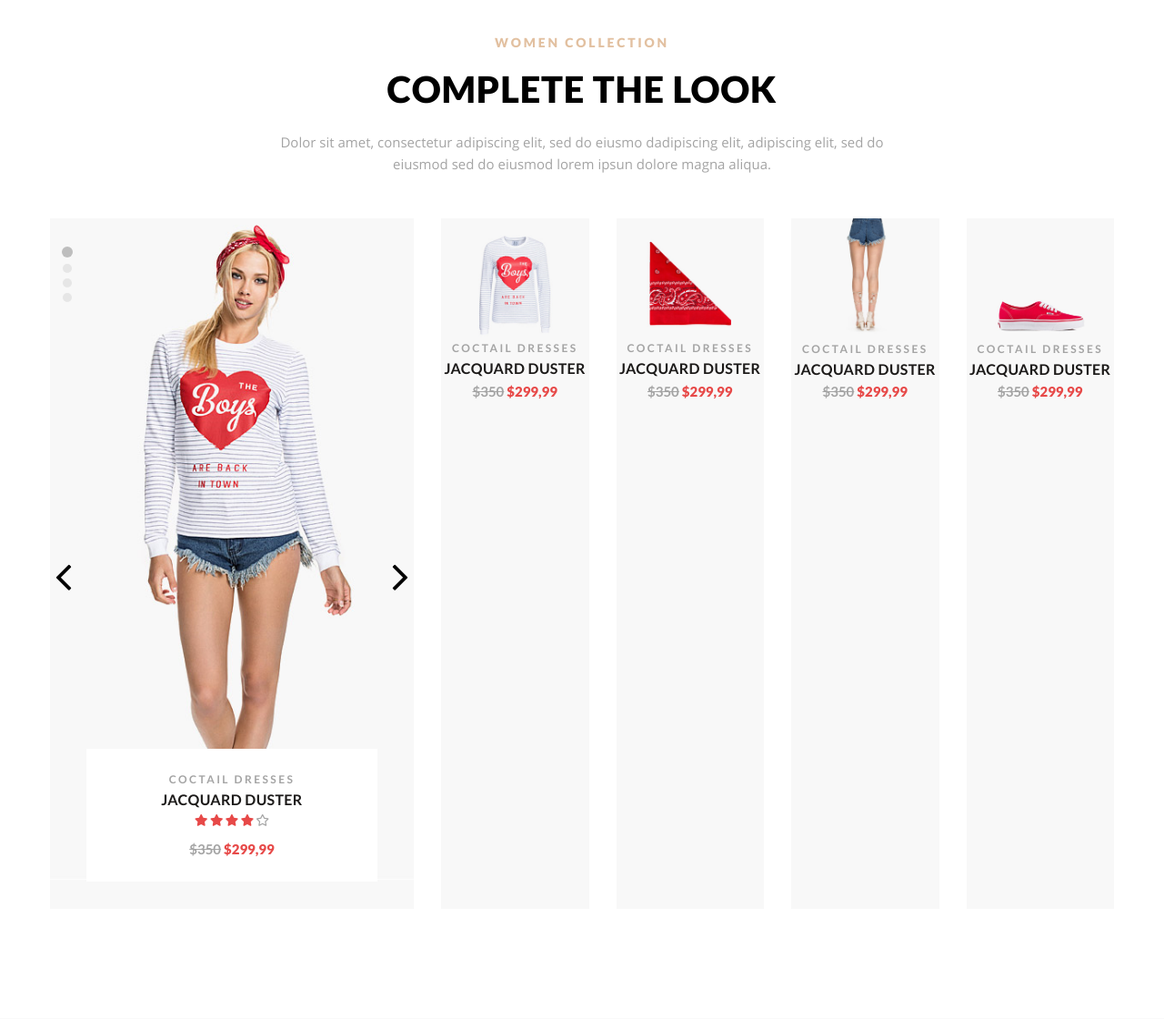
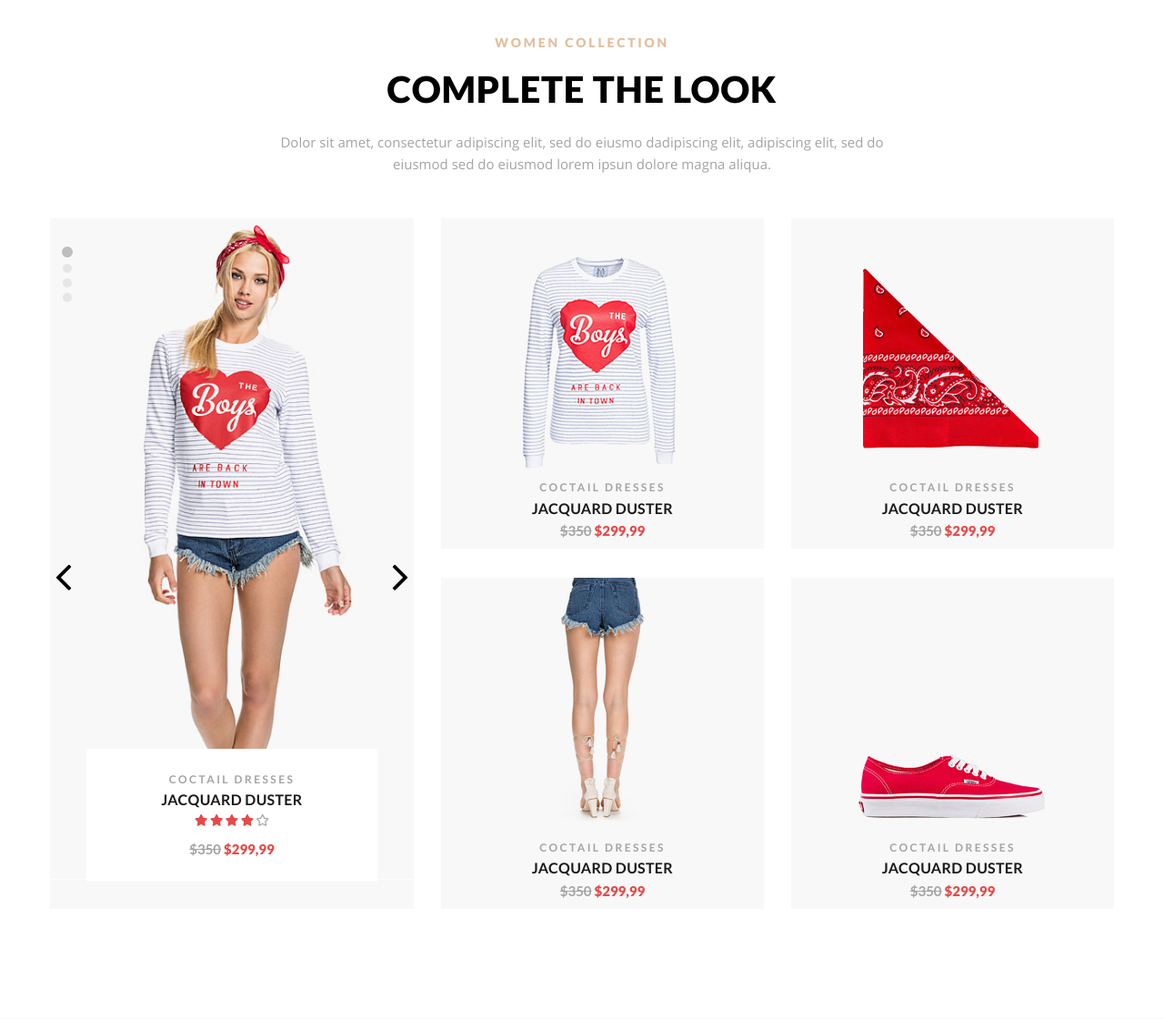
Before and after one commit to Bibliaricus/Ustore, a PHP site: page / in a window 1280 px wide. Shown: the part 3679-4799 px from the top of the page at 91% size. Run offline with PHP 8.4, Linux system fonts and the light colour scheme; some web fonts are replaced.

Commit message:
Fix col's of complete look of products

```diff
--- a/index.php
+++ b/index.php
@@ -974,7 +974,7 @@
         </div>
       </div>
       <div class="complete-look__products col-12 col-md-7 col-lg-8 row">
-        <div class="complete-look__prod-item product__item col-6 col-md-3">
+        <div class="complete-look__prod-item product__item col-6">
           <div class="top-interes__images product__image-container">
             <a href="#"><img src="img/complate_look-1n.jpg" alt="Image of product in top interesting section"></a>
             <div class="hover-buttons__list">
@@ -992,7 +992,7 @@
             </div>
           </div>
         </div>
-        <div class="complete-look__prod-item product__item col-6 col-md-3">
+        <div class="complete-look__prod-item product__item col-6">
           <div class="top-interes__images product__image-container">
             <a href="#"><img src="img/complate_look-2n.jpg" alt="Image of product in top interesting section"></a>
             <div class="hover-buttons__list">
@@ -1010,7 +1010,7 @@
             </div>
           </div>
         </div>
-        <div class="complete-look__prod-item product__item col-6 col-md-3">
+        <div class="complete-look__prod-item product__item col-6">
           <div class="top-interes__images product__image-container">
             <a href="#"><img src="img/complate_look-3n.jpg" alt="Image of product in top interesting section"></a>
             <div class="hover-buttons__list">
@@ -1028,7 +1028,7 @@
             </div>
           </div>
         </div>
-        <div class="complete-look__prod-item product__item col-6 col-md-3">
+        <div class="complete-look__prod-item product__item col-6">
           <div class="top-interes__images product__image-container">
             <a href="#"><img src="img/complate_look-4n.jpg" alt="Image of product in top interesting section"></a>
             <div class="hover-buttons__list">
```
